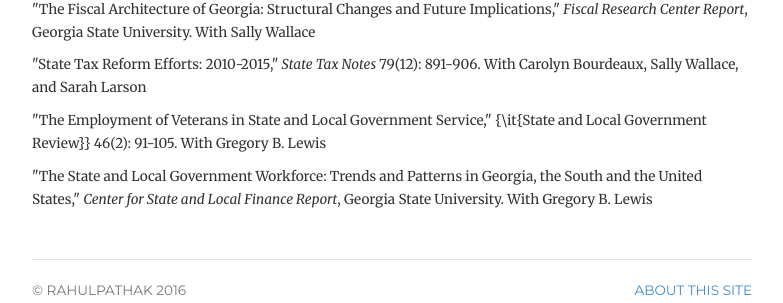
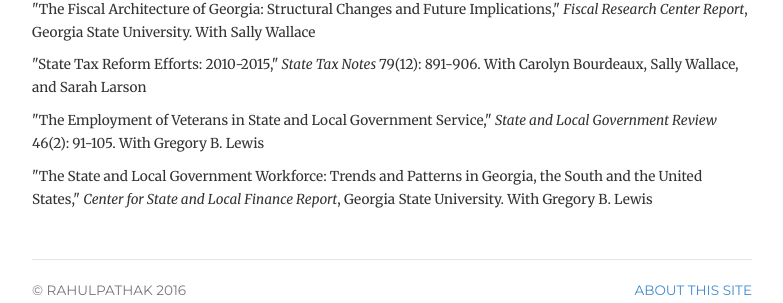
Before and after one commit to pathak-rahul/pathak-rahul.github.io, a Jekyll site: the page built from testing/index.html, in a window 1280 px wide. Shown: the part 216-519 px from the top of the page, without its empty margins (248-1031 px from the left). Built offline with Jekyll 4.4.1, drawn with Linux system fonts in a browser that asks for light colours.

```diff
--- a/testing/index.html
+++ b/testing/index.html
@@ -17,7 +17,7 @@ title: research
 	<p><li><small>"Trends in Public Private Pay Parity in State and Local Governments," <em>Review of Public Personnel Administration</em> (forthcoming). With Gregory B. Lewis and Chester Galloway</small> </li></p>
 	<p><li><small>"The Fiscal Architecture of Georgia: Structural Changes and Future Implications," <em>Fiscal Research Center Report</em>, Georgia State University. With Sally Wallace </small> </li></p>
 	<p><li><small>"State Tax Reform Efforts: 2010-2015," <em> State Tax Notes </em> 79(12): 891-906. With Carolyn Bourdeaux, Sally Wallace, and Sarah Larson</small> </li></p>
-	<p><li><small>"The Employment of Veterans in State and Local Government Service," {\it{State and Local Government Review}} 46(2): 91-105. With Gregory B. Lewis</small> </li></p>
+	<p><li><small>"The Employment of Veterans in State and Local Government Service," <em>State and Local Government Review</em> 46(2): 91-105. With Gregory B. Lewis</small> </li></p>
 	<p><li><small>"The State and Local Government Workforce: Trends and Patterns in Georgia, the South and the United States," <em>Center for State and Local Finance Report</em>, Georgia State University. With Gregory B. Lewis</small> </li></p>
 
 </ul>
```
